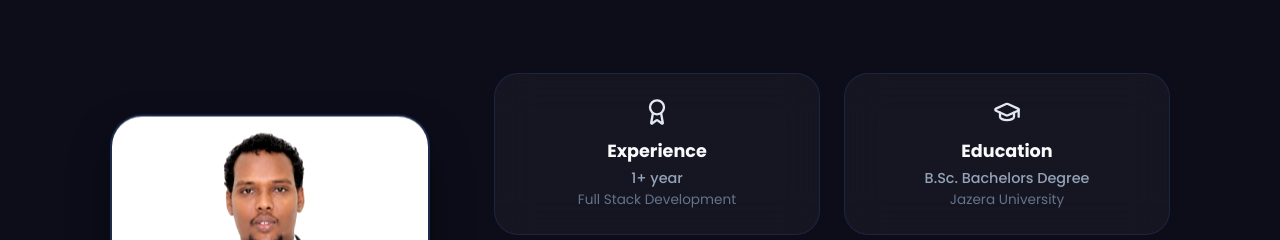
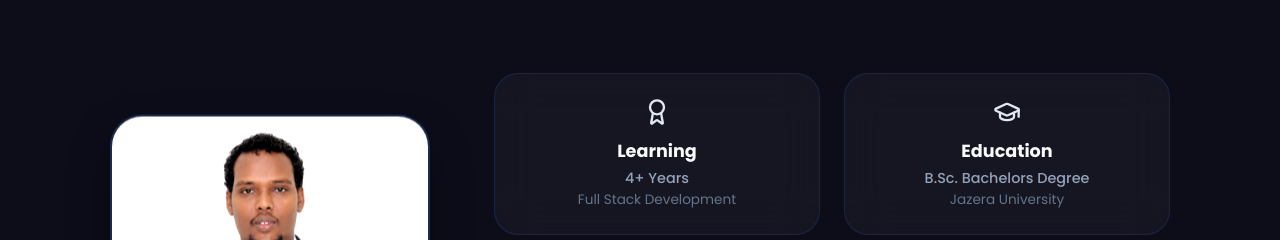
Before and after one commit to cabdinaafacmaxamedrashiid2/cabdi-naafac, a Next.js app: page / in a window 1280 px wide. Shown: the part 1140-1380 px from the top of the page. Built offline with nearby package versions, Linux system fonts and the light colour scheme; no server answers.

Commit message:
fix: update About and Stats cards to 4+ Years of Learning

```diff
--- a/components/About.tsx
+++ b/components/About.tsx
@@ -128,10 +128,10 @@ export default function About() {
                   <Award size={28} color="#e2e8f0" />
                 </div>
                 <h3 style={{ color: "#f8fafc", fontSize: "1.1rem", fontWeight: 700, marginBottom: "0.25rem" }}>
-                  Experience
+                  Learning
                 </h3>
                 <p style={{ color: "#94a3b8", fontSize: "0.9rem", fontWeight: 500 }}>
-                  1+ year
+                  4+ Years
                 </p>
                 <p style={{ color: "#64748b", fontSize: "0.85rem" }}>
                   Full Stack Development
```
